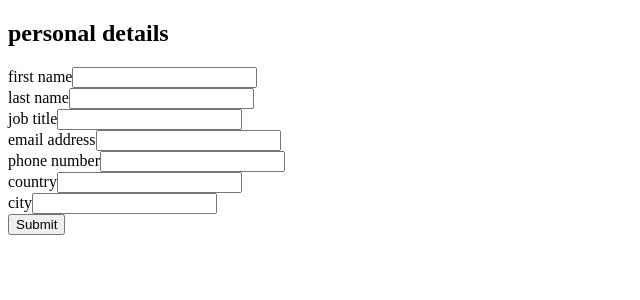
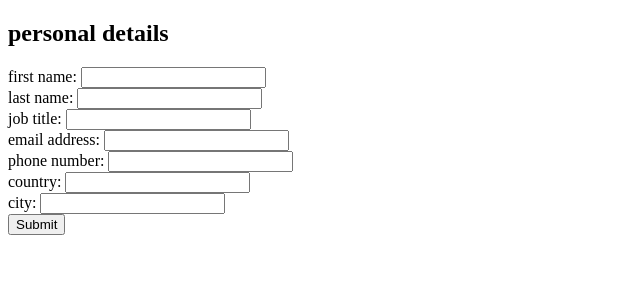
Before and after one commit to black-RAM/resume-recon, a React (Vite) app: page / in a window 1280 px wide. Shown: the top 300 px of the page, without its empty margins (0-640 px from the left). Built offline with nearby package versions, Linux system fonts and the light colour scheme.

Commit message:
refactor with FormSections component module

```diff
--- a/src/App.tsx
+++ b/src/App.tsx
@@ -1,5 +1,6 @@
 import React from "react"
 import { useImmer } from "use-immer"
+import FormSection from "./components/FormSection"
 
 interface DataField {
   [key: string]: string
@@ -22,30 +23,16 @@ const ResumeBuilder = () => {
     }
   })
 
+  const updateField = (newData: string, section: string, field: string) => {
+    setData(draft => {
+      draft[section][field] = newData
+    })
+  }
+
   return (
     <form>
       {Object.entries(data).map(([section, fields], index) => {
-        return (
-          <div key={index}>
-            <h2>{section}</h2>
-            {Object.entries(fields).map(([key, value], index) => {
-              return (
-                <div key={index}>
-                  <label htmlFor={key}>{key}</label>
-                  <input
-                  type="text"
-                  id={key}
-                  value={value}
-                  onChange={(e) =>
-                    setData(draft => {
-                      draft[section][key] = e.target.value
-                    })
-                    } />
-                </div>
-              )
-            })}
-          </div>
-        )
+        return <FormSection sectionName={section} fields={fields} updater={updateField} />
       })}
       <button type="submit">Submit</button>
     </form>
--- /dev/null
+++ b/src/components/FormSection.tsx
@@ -0,0 +1,42 @@
+import React from "react"
+
+type formInputProps = {
+  field: string,
+  value: string,
+  updater: React.ChangeEventHandler<HTMLInputElement>
+}
+
+const FormInput: React.FC<formInputProps> = ({field, value, updater}) => {
+  return (
+    <div>
+      <label>
+        {field}: <input type="text" value={value} onChange={updater} />
+      </label>
+    </div>
+  )
+}
+
+type formSectionProps = {
+  sectionName: string,
+  fields: {[key: string]: string},
+  updater: (newData: string, section: string, field: string) => void
+}
+
+const FormSection: React.FC<formSectionProps> = ({sectionName, fields, updater}) => {
+  return (
+    <div>
+      <h2>{sectionName}</h2>
+      {Object.entries(fields).map(([field, value], index) => {
+        return <FormInput
+          key={index * 2}
+          field={field}
+          value={value}
+          updater={(e: React.ChangeEvent<HTMLInputElement>) => {
+            updater(e.target.value, sectionName, field)
+          }} />
+      })}
+    </div>
+  )
+}
+
+export default FormSection
```
